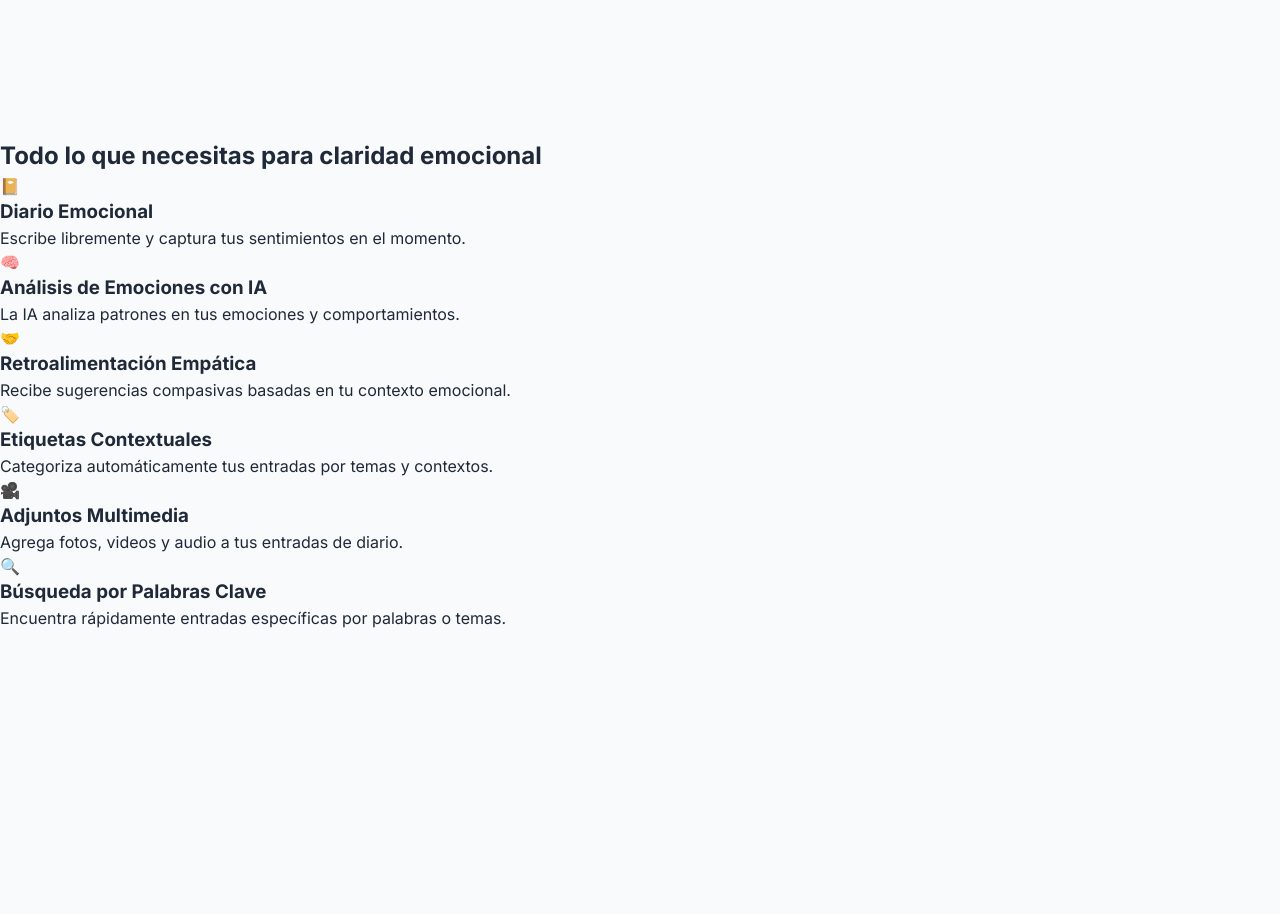
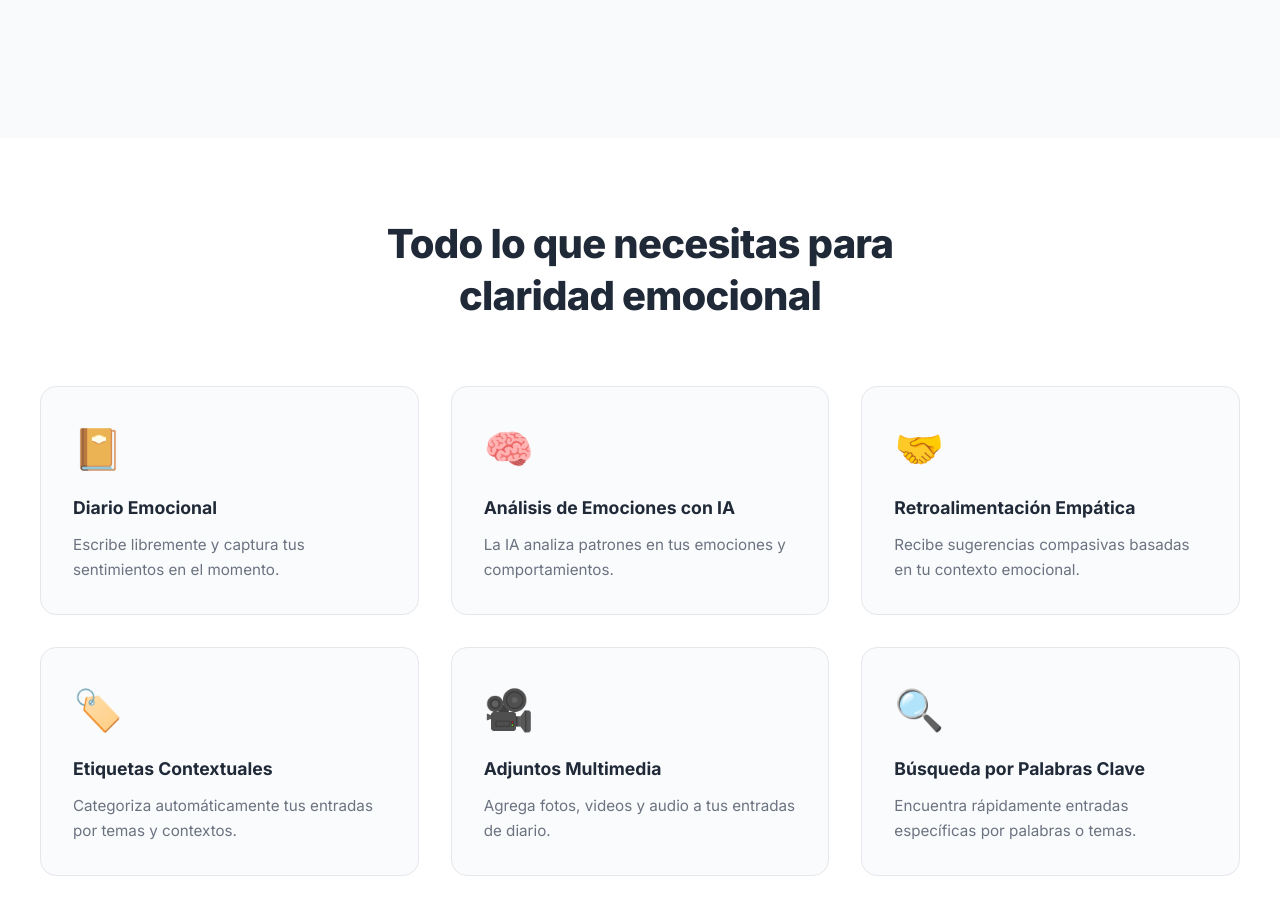
Before and after one commit to 1ASI0730-2610-20177-CogniTech-MindFlow/MindFlow-Landing-Page, a plain HTML site: page index.html in a window 1280 px wide. Shown: the part 740-1654 px from the top of the page. Before the commit the page ends 1370 px from the top, so only its background shows below. Drawn offline with Linux system fonts and the light colour scheme.

Commit message:
Add to Landing-Page: Feature styles

```diff
--- a/styles.css
+++ b/styles.css
@@ -288,3 +288,72 @@ nav {
 	font-weight: 500;
 	color: var(--soft-green);
 }
+
+.features {
+	background-color: var(--white);
+	padding: 5rem 1.5rem;
+}
+
+.features__container {
+	max-width: 1200px;
+	margin: 0 auto;
+}
+
+.features__header {
+	text-align: center;
+	margin-bottom: 4rem;
+}
+
+.features__title {
+	font-size: 2.5rem;
+	font-weight: 800;
+	color: var(--dark-text);
+	letter-spacing: -0.02em;
+	line-height: 1.3;
+	max-width: 600px;
+	margin: 0 auto;
+}
+
+.features__grid {
+	display: grid;
+	grid-template-columns: repeat(auto-fit, minmax(350px, 1fr));
+	gap: 2rem;
+}
+
+.feature-card {
+	display: flex;
+	flex-direction: column;
+	align-items: flex-start;
+	padding: 2rem;
+	border-radius: 1rem;
+	border: 1px solid var(--borders);
+	background-color: #fafbfc;
+	transition: all 0.3s ease;
+}
+
+.feature-card:hover {
+	border-color: var(--primary-blue);
+	box-shadow: 0 12px 24px rgba(79, 141, 245, 0.15);
+	transform: translateY(-4px);
+}
+
+.feature-card__icon {
+	font-size: 2.5rem;
+	margin-bottom: 1rem;
+	display: inline-flex;
+	align-items: center;
+	justify-content: center;
+}
+
+.feature-card__title {
+	font-size: 1.1rem;
+	font-weight: 700;
+	color: var(--dark-text);
+	margin-bottom: 0.75rem;
+}
+
+.feature-card__description {
+	font-size: 0.95rem;
+	color: var(--gray-text);
+	line-height: 1.6;
+}
```
